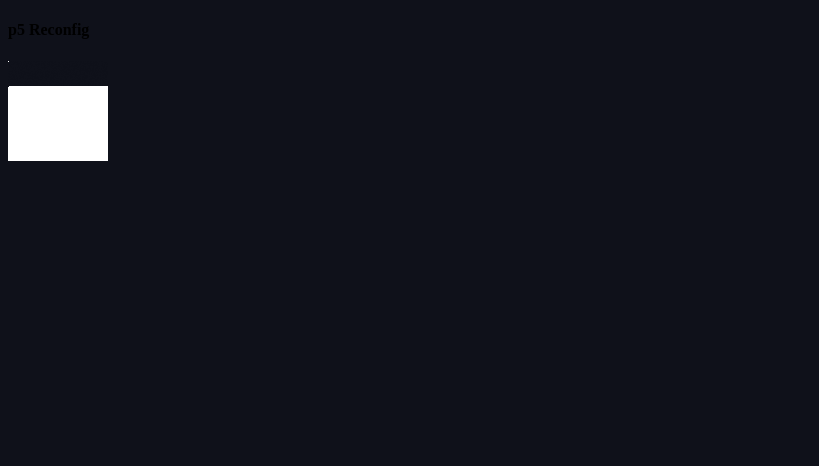
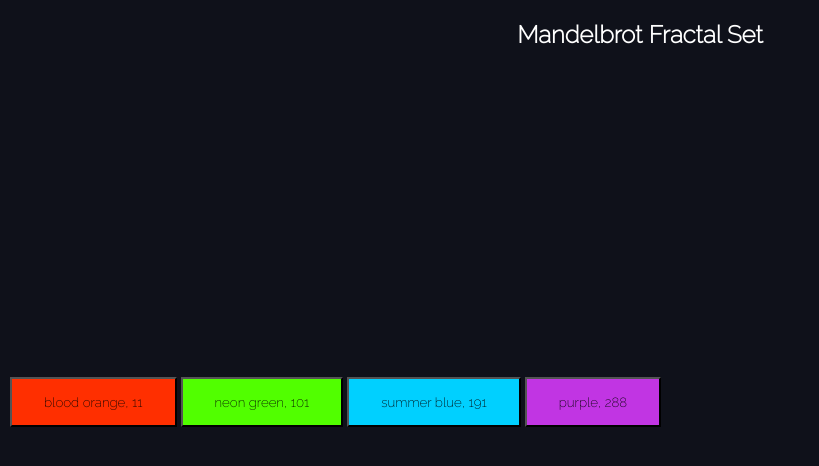
Before and after one commit to uriyahr/mandelbrotProject, a Vue app in the folder client/: page /#/ in a window 1280 px wide. Shown: the top 466 px of the page, without its empty margins (0-819 px from the left). Built offline with nearby package versions, Linux system fonts and the light colour scheme.

Commit message:
Edit - No more p5

```diff
--- a/client/src/components/Mandelbrot2.vue
+++ b/client/src/components/Mandelbrot2.vue
@@ -1,35 +1,30 @@
 <template>
   <div>
-    <h2> {{ title }}</h2>
-    <canvas
-      class="mbCanvas"
-      id="canvas"
-      :width="canvasWidth"
-      :height="canvasHeight"
-      ></canvas>
-    <ColorPalette @update-color="updateColor"/>
+    <h2>{{ title }}</h2>
+    <canvas class="mbCanvas" id="canvas" :width="canvasWidth" :height="canvasHeight"></canvas>
+    <ColorPalette @update-color="updateColor" />
   </div>
 </template>
 <script>
-import ColorPalette from './ColorPalette'
+import ColorPalette from "./ColorPalette";
 export default {
   name: "Mandelbrot2",
-  props:['newColorVal'],
+  props: ["newColorVal"],
   components: {
     ColorPalette
   },
-  data: function () {
+  data: function() {
     return {
       //updateColorValue: ColorPalette.data().currentColor,
-      title: 'Mandelbrot Fractal Set',
-      colorValue:180,
+      title: "Mandelbrot Fractal Set",
+      colorValue: 180,
       maxIteration: 100,
-      canvasWidth: 500,
-      canvasHeight: 500,
+      canvasWidth: 300,
+      canvasHeight: 300,
       scaleFactor: 200,
       panX: 2, //2
       panY: 1.5 //1.5
-    }
+    };
   },
   computed: {
     // updateColorValue: function() {
@@ -46,37 +41,53 @@ export default {
     }
   },
   methods: {
-    inMandelbrotSet (xAxis, yAxis) {
-      let realCompResult = xAxis;
-      let imaginaryCompResult = yAxis;
-      for(var i = 0; i < this.maxIteration; i++){
-        let tempRealComp = realCompResult * realCompResult - imaginaryCompResult * imaginaryCompResult + xAxis;
-        let tempImagComp = 2 * realCompResult * imaginaryCompResult + yAxis;
-        console.log('real comp: ', realCompResult, tempRealComp);
-        console.log('imag comp: ', imaginaryCompResult, tempImagComp);
+    inMandelbrotSet(xAxis, yAxis) {
+      var realCompResult = xAxis;
+      var imaginaryCompResult = yAxis;
+      for (var i = 0; i < this.maxIteration; i++) {
+        var tempRealComp =
+          realCompResult * realCompResult -
+          imaginaryCompResult * imaginaryCompResult +
+          xAxis;
+        var tempImagComp = 2 * realCompResult * imaginaryCompResult + yAxis;
         realCompResult = tempRealComp;
         imaginaryCompResult = tempImagComp;
-        if(realCompResult * imaginaryCompResult > 5) {
-          return (i/this.maxIteration * 100); // is in the set
+        if (realCompResult * imaginaryCompResult > 5) {
+          return (i / this.maxIteration) * 100; // is in the set
         }
       }
       return 0;
     },
-    draw () {
-      let canvas = document.getElementById("canvas");
-      if(canvas.getContext) {var ctx = canvas.getContext('2d');}
-      for(let x = 0; x < this.canvasWidth; x++){
-        for(let y=0; y < this.canvasHeight; y++) {
-          let belongsTo = this.inMandelbrotSet((x/this.scaleFactor-this.panX), (y/this.scaleFactor - this.panY));
-          if(belongsTo == 0){
-            ctx.fillStyle = '#000';
-            ctx.fillRect(x,y,1,1);
-          }else {
-            ctx.fillStyle = 'hsla('+ this.colorValue + ', 100%, ' + belongsTo + '%, 0.8)';
-            ctx.fillRect(x,y,1,1);
+    draw() {
+      var canvas = document.getElementById("canvas");
+      if (canvas.getContext) { var ctx = canvas.getContext("2d");}
+      console.log(ctx);
+      var imageData = ctx.getImageData(0,0, this.canvasWidth, this.canvasHeight);
+      console.log(imageData);
+      for (var x = 0; x < this.canvasWidth; x++) {
+        for (var y = 0; y < this.canvasHeight; y++) {
+          var index = parseInt(((x + y * this.canvasWidth) * 4),10);
+          var belongsTo = this.inMandelbrotSet(
+            (x / this.scaleFactor - this.panX),
+            (y / this.scaleFactor - this.panY)
+          );
+          if (belongsTo == 0) {
+            //ctx.fillStyle = '#000';
+            imageData.data[index] = 0;
+            // ctx.putImageData(imageData, x, y);
+            //ctx.fillRect(x,y,1,1);
+          } else {
+            // ctx by pixel
+            imageData.data[index] = 50;
+            // ctx.putImageData(imageData, x, y);
+            //imageData.data[index] = 'hsla('+ this.colorValue + ', 100%, ' + belongsTo + '%, 0.8)';
+            //ctx.fillStyle = 'hsla('+ this.colorValue + ', 100%, ' + belongsTo + '%, 0.8)';
+            //ctx.fillRect(x,y,1,1);
           }
         }
       }
+      ctx.putImageData(imageData,0,0);
+      ctx.drawImage(imageData,0,0);
     },
     updateColor(newColor) {
       this.colorValue = newColor;
@@ -89,7 +100,6 @@ export default {
 
     //   // transform pizel coordinates to ccartesian coordinates
 
-
     //   // mouse release is new center
 
     // },
@@ -100,22 +110,21 @@ export default {
 
     // }
   }
-}
+};
 </script>
 <style>
-@import url('https://fonts.googleapis.com/css?family=Raleway:200&display=swap');
+@import url("https://fonts.googleapis.com/css?family=Raleway:200&display=swap");
 body {
   background-color: #0f111a;
 }
 h2 {
   color: white;
   text-align: center;
-  font-family: 'Raleway', sans-serif;
+  font-family: "Raleway", sans-serif;
 }
 button {
-  font-family: 'Raleway', sans-serif;
+  font-family: "Raleway", sans-serif;
   padding: 15px 32px;
   margin: 4px 2px;
 }
-
 </style>
--- a/client/src/components/p5Mandelbrot.vue
+++ b/client/src/components/p5Mandelbrot.vue
@@ -17,9 +17,6 @@ export default {
     const P5 = require('p5');
     new P5(mandelbrot.main);
     mandelbrot.setDelegate();
-    // use p5 as an instance mode
-    // const P5 = require('p5');
-    // new P5(script);
   }
 }
 </script>
--- a/client/src/router/index.js
+++ b/client/src/router/index.js
@@ -10,8 +10,8 @@ export default new Router({
   routes: [
     {
       path: '/',
-      name: 'p5Mandelbrot',
-      component: p5Mandelbrot
+      name: 'Mandelbrot2',
+      component: Mandelbrot2
     },
     {
       path: '/HelloWorld',
--- a/client/src/scripts/mandelbrot.js
+++ b/client/src/scripts/mandelbrot.js
@@ -1,9 +1,12 @@
+let p5;
 let delegate;
-let p5;
-let width = 100;
-let height = 100;
-let iterations = 10;
-let Complex = require('Complex');
+let width = 200;
+let height = 200;
+let iterations = 100;
+let scaleFactor = 50;
+let panX = 2;
+let panY = 1.5;
+let Complex = require("Complex");
 
 export function main(_p5) {
   p5 = _p5;
@@ -14,25 +17,36 @@ export function main(_p5) {
   }
 
   p5.draw = _ => {
-    p5.background('#ffffff');
+    p5.background(2);
     p5.loadPixels();
     for (let x = 0; x < width; x++) {
       for (let y = 0; y < height; y++) {
-        let inSet = inMandelbrotSet(x,y);
         let index = (x + y * width) + 4;
-        if(inSet == 0){
-         p5.pixels[index] = color(255, 255, 255); // white
-        }else {
-          p5.pixels[index] = Math.random(244); // random color
+        for (let z = 0; z < iterations; z++) {
+          let xComp = x/scaleFactor - panX;
+          let yComp = y/scaleFactor - panY;
+          let real = xComp * xComp - yComp * yComp + xComp;
+          let imaginary = 2 * xComp * yComp + yComp;
+          let zComponent = real * imaginary;
+          let belongsTo = 0;
+          //let complexComp = new Complex(x, y).abs(); //x + yi
+          //let checkPixel = (z * z) + complexComp; // z^2 + c
+          if (zComponent > 2) {
+            belongsTo = x/iterations * 100;
+            if (belongsTo == 0) {
+              // black pixel
+              p5.pixels[index] = p5.color(belongsTo);
+            } else {
+              // color pixel in set
+              p5.pixels[index] = p5.color(0);
+            }
           }
         }
       }
       p5.updatePixels();
     }
   }
-
-function inMandelbrotSet(xPixel, yPixel) {
-  if (delegate !== undefined) {
+}
 /** mandel code
  * check z: f(z) = z^2 + c, where c is a complex number
  *   how to generate z: n = iterations through loop
@@ -46,15 +60,9 @@ function inMandelbrotSet(xPixel, yPixel) {
  * colors: indicate how unstable z is based on cartesian coordinates
  *
  */
-    for (let z = 0; z < iterations; z++) {
-      let complexComp = new Complex(xPixel, yPixel).abs(); //x + yi
-      console.log(complexComp)
-      let checkPixel = (z * z) + complexComp;
-      if (Math.abs(checkPixel) > 5) {
-        return (z);
-      }
-    }
-    return 0;
+function inMandelbrotSet(xPixel, yPixel) {
+  if (delegate !== undefined) {
+
   }
 }
 
```
Lines whose indentation alone changed are shown as unchanged.
